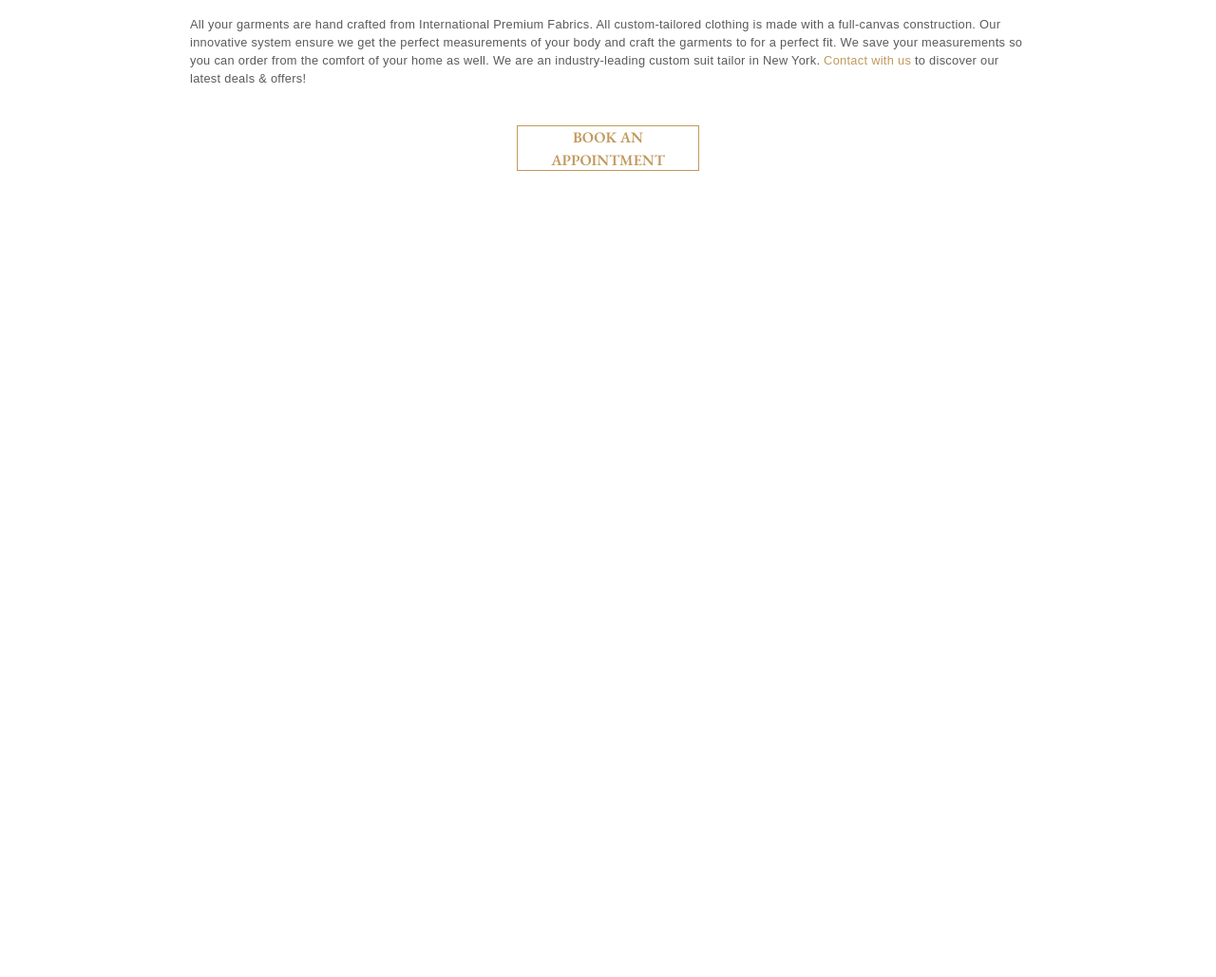
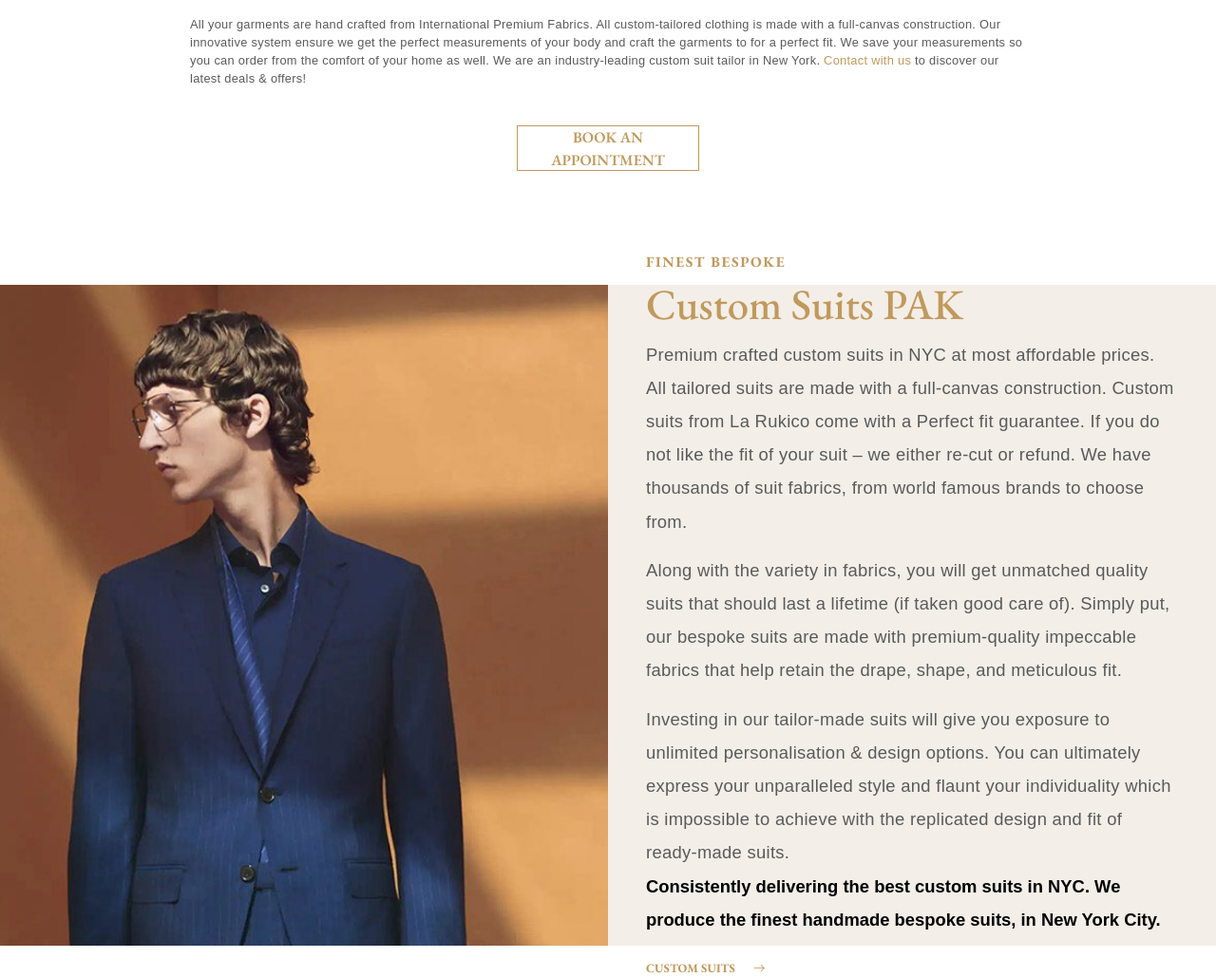
Before and after one commit to Sameeralydev/Custom-Tailor-PAK, a plain HTML site: page index.html in a window 1280 px wide. Shown: the part 2224-3253 px from the top of the page at 95% size. Before the commit the page ends 2524 px from the top, so only its background shows below. Drawn offline with nearby package versions, Linux system fonts and the light colour scheme.

Commit message:
modified

```diff
--- a/index.html
+++ b/index.html
@@ -267,6 +267,18 @@
         <p>All your garments are hand crafted from International Premium Fabrics. All custom-tailored clothing is made with a full-canvas construction. Our innovative system ensure we get the perfect measurements of your body and craft the garments to for a perfect fit. We save your measurements so you can order from the comfort of your home as well. We are an industry-leading custom suit tailor in New York. <a href="#">Contact with us</a> to discover our latest deals & offers!</p>
         <button>BOOK AN APPOINTMENT</button>
     </div>
+    <div class="elementor-col">
+      <div class="elementor-col-left"></div>
+      <div class="elementor-col-right"><h4>FINEST BESPOKE</h4>
+        <h1>Custom Suits PAK</h1>
+        <p>Premium crafted custom suits in NYC at most affordable prices.  All tailored suits are made with a full-canvas construction. Custom suits from La Rukico come with a Perfect fit guarantee.  If you do not like the fit of your suit – we either re-cut or refund. We have thousands of suit fabrics, from world famous brands to choose from.</p>
+        <p>Along with the variety in fabrics, you will get unmatched quality suits that should last a lifetime (if taken good care of). Simply put, our bespoke suits are made with premium-quality impeccable fabrics that help retain the drape, shape, and meticulous fit.</p>
+        <p>Investing in our tailor-made suits will give you exposure to unlimited personalisation & design options. You can ultimately express your unparalleled style and flaunt your individuality which is impossible to achieve with the replicated design and fit of ready-made suits.
+        </p>
+        <span>Consistently delivering the best custom suits in NYC. We produce the finest handmade bespoke suits, in New York City.</span>
+        <a href="#">CUSTOM SUITS <i class="bi bi-arrow-right"></i></a>
+      </div>
+    </div>
   </body>
   <script src="/script/app.js"></script>
   <script src="https://cdn.jsdelivr.net/npm/@popperjs/core@2.11.8/dist/umd/popper.min.js"></script>
--- a/styles/styles.css
+++ b/styles/styles.css
@@ -859,3 +859,65 @@
   transition: .3s ease;
 }
 /* -------------------------elementor-top-section------------ */
+.elementor-col{
+  display: flex;
+  width: 100%;
+  height: 87vh;
+}
+.elementor-col-left{
+  width: 50%;
+  height: 100%;
+  background-image: url("../assets/custom_tailored_suits.jpg");
+  /* background-position: center; */
+  background-repeat: no-repeat;
+  background-size: cover;
+}
+.elementor-col-right{
+  display: flex;
+  flex-direction: column;
+  justify-content: center;
+  padding: 5vh 5vh;
+  width: 50%;
+  height: 100%;
+  background-color: #F3EEE8;
+}
+.elementor-col-right h4{
+  color: #c1995c;
+  letter-spacing: .2vh;
+  font-size: 1.2vw;
+  font-weight: 700;
+}
+.elementor-col-right h1{
+  color: #c1995c;
+  font-size: 3.5vw;
+}
+.elementor-col-right p{
+  letter-spacing: .3px;
+  font-size: 2.3vh;
+  font-family:  sans-serif;
+  color: #5A5A5A;
+  line-height: 4.4vh;
+  font-weight: 500;
+}
+.elementor-col-right span{
+  margin-top: -2vh;
+  font-size: 2.3vh;
+  font-family:  sans-serif;
+  color: #000000;
+  line-height: 4.4vh;
+  font-weight: 700;
+}
+.elementor-col-right a{
+  margin-top: 3vh;
+  text-decoration: none;
+  color: #c1995c;
+  font-size: 1vw;
+  font-weight: 700;
+}
+.elementor-col-right a i{
+  margin-left: 2vh;
+}
+.elementor-col-right a:hover{
+  color: #000000;
+  transition: .3s ease;
+}
```
Also changed, not shown: assets/custom-tuxedo.jpg (added), assets/custom-womens-suit-nyc.jpg (added), assets/custom_tailored_shirts_and_jackets.jpg (added), assets/custom_tailored_suits.jpg (added), assets/tailored_overcoats_and_more.jpg (added).
